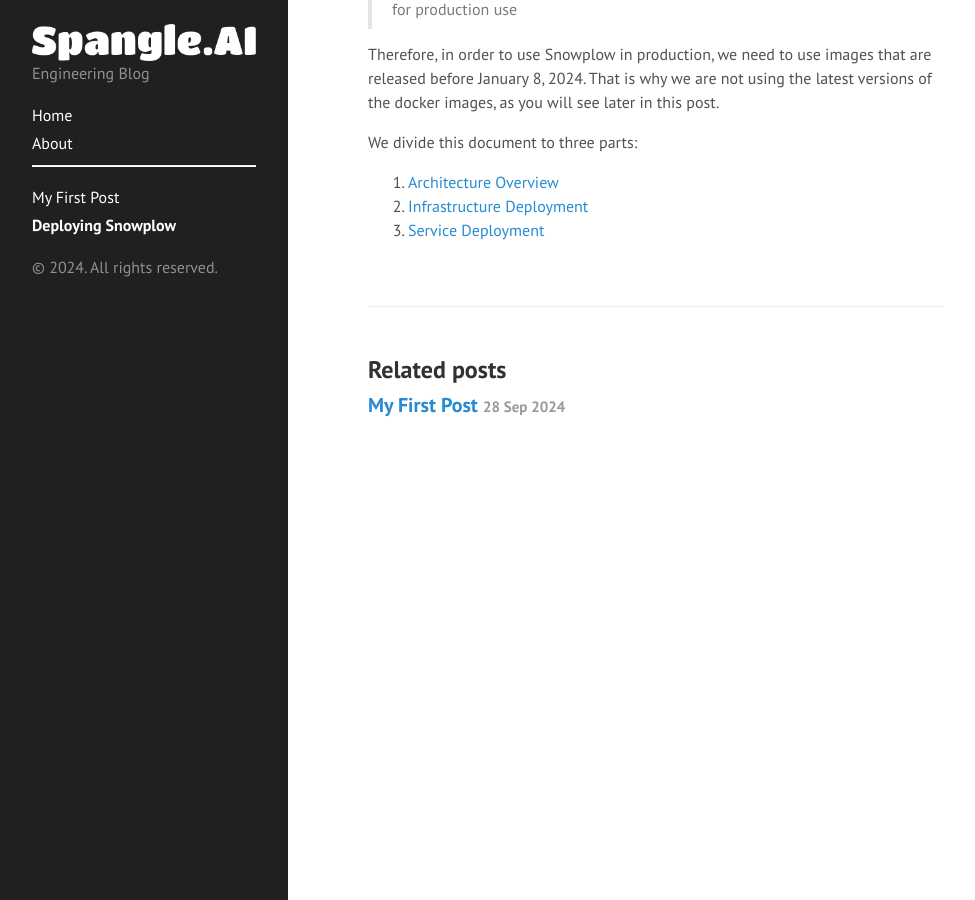
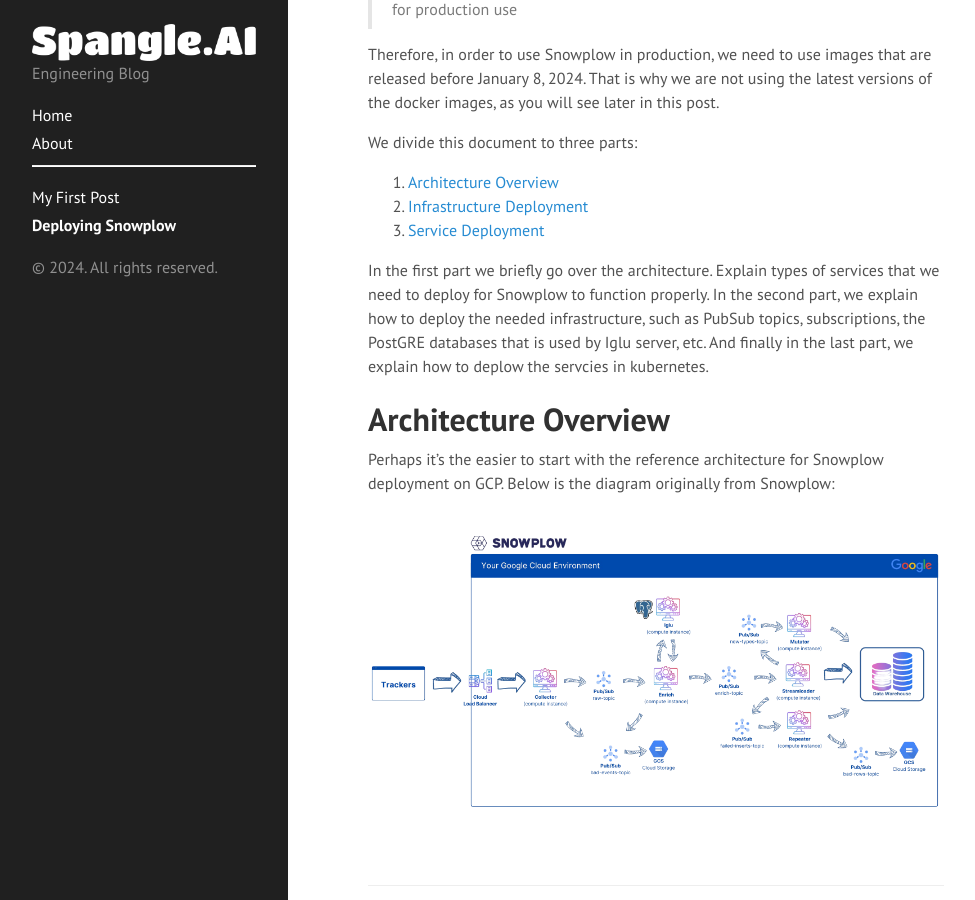
Before and after one commit to Spangle-AI/spangle-ai.github.io, a Jekyll site: the page built from _posts/2024-09-28-deploying-snowplow-1.md, in a window 1280 px wide and 900 px high, scrolled down 811 px. Shown: the whole window, without its empty margins (0-975 px from the left). Built offline with Jekyll 4.4.1, drawn with Linux system fonts in a browser that asks for light colours.

Commit message:
Added more content.

```diff
--- a/_posts/2024-09-28-deploying-snowplow-1.md
+++ b/_posts/2024-09-28-deploying-snowplow-1.md
@@ -25,3 +25,11 @@
 1. [Architecture Overview](#architecture-overview)
 2. [Infrastructure Deployment](#infrastructure)
 3. [Service Deployment](#services)
+
+In the first part we briefly go over the architecture. Explain types of services that we need to deploy for Snowplow to function properly. In the second part, we explain how to deploy the needed infrastructure, such as PubSub topics, subscriptions, the PostGRE databases that is used by Iglu server, etc. And finally in the last part, we explain how to deplow the servcies in kubernetes.
+
+# Architecture Overview
+
+Perhaps it's the easier to start with the reference architecture for Snowplow deployment on GCP. Below is the diagram originally from Snowplow:
+
+![Snowplow Pipline Architecture](/public/images/Snowplow_Pipeline_architecture.png)
```
Also changed, not shown: public/images/Snowplow_Pipeline_architecture.png (added).
